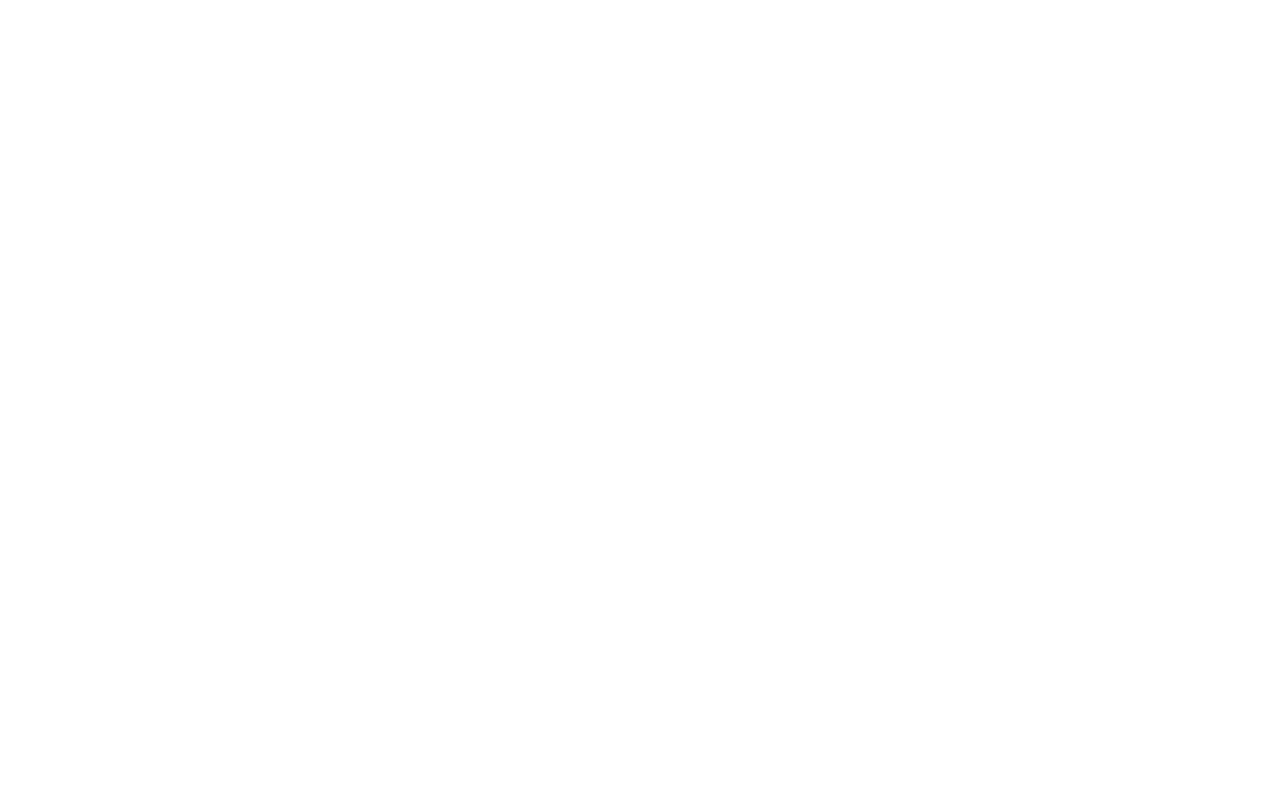
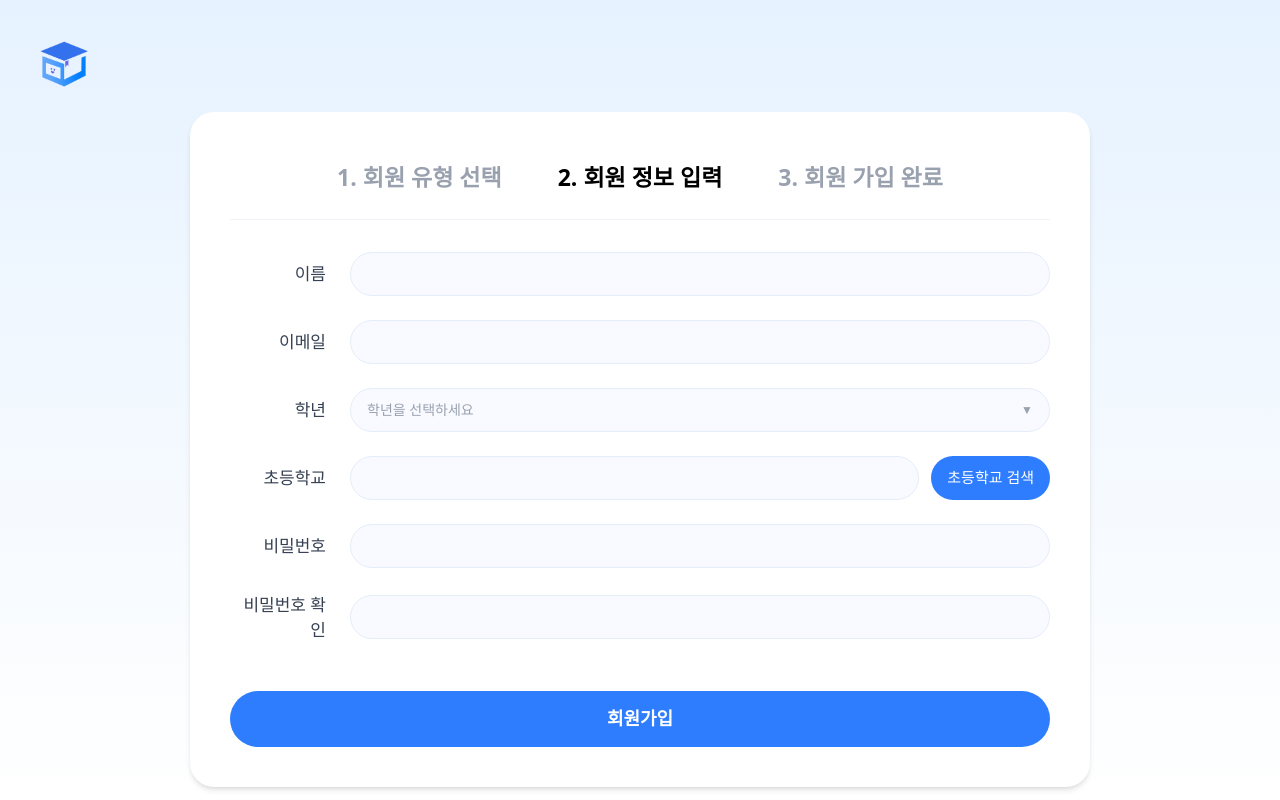
Before and after one commit to chosm0204/DuDu, a React (Vite) app: page /register/under14 in a window 1280 px wide. Before the commit this address had no page. Built offline with nearby package versions, Linux system fonts and the light colour scheme.

Commit message:
회원가입창 구현

```diff
--- a/src/App.jsx
+++ b/src/App.jsx
@@ -7,6 +7,7 @@
 import Report from "./minju/Report";
 import Login from "./minju/Login";
 import Register from "./minju/Register";
+import RegisterUnder14 from "./minju/RegisterUnder14"
 
 
 export default function App() {
@@ -18,6 +19,7 @@
       <Route path="/report" element={<Report />} />
       <Route path="/login" element={<Login />} />
       <Route path="/register" element={<Register />} />
+      <Route path="/register/under14" element={<RegisterUnder14 />} />
     </Routes>
   );
 }
--- a/src/minju/Login.jsx
+++ b/src/minju/Login.jsx
@@ -15,17 +15,17 @@
   };
 
   return (
-    <div className="min-h-screen w-full bg-gradient-to-b from-[#E6F2FF] to-white flex flex-col items-center">
+    <div className="w-full min-h-screen bg-gradient-to-b from-[#E6F2FF] to-white flex flex-col items-center pt-10">
       {/*========== 헤더 ==========*/}
-      <header className="w-full flex items-center px-10 pt-5">
+      <header className="w-full flex items-center px-10">
         <Link to="/">
-          <img src="/logo.png" alt="로고" className="w-10 h-10" />
+          <img src="/logo.png" alt="로고" className="w-12 h-12" />
         </Link>
       </header>
 
       {/*========== 로그인 부분 ==========*/}
-      <main className="flex flex-col items-center mt-8">
-        <img src="/logo.png" alt="로고" className="w-40 h-40 mb-6" />
+      <main className="flex flex-col items-center mt-5">
+        <img src="/logo.png" alt="로고" className="w-35 h-35 mb-6" />
 
         <p className="text-[#2F7DFF] text-[35px] font-bold text-center leading-snug mb-8">
           로그인하고
--- a/src/minju/Register.jsx
+++ b/src/minju/Register.jsx
@@ -1,91 +1,139 @@
-import React from "react";
+import React, { useState } from "react";
 import { useNavigate, Link } from "react-router-dom";
 
-export default function register() {
+export default function Register() {
   const navigate = useNavigate();
 
-  const goUnder14 = () => navigate("/signup/under14");
-  const goOver14 =  () => navigate("/signup/over14");
+  const [selectedType, setSelectedType] = useState("under14"); // 기본값: 14세 미만
+  const [agreePrivacy, setAgreePrivacy] = useState(false);
+  const [agreeTerms, setAgreeTerms] = useState(false);
+
+  const canSubmit = selectedType && agreePrivacy && agreeTerms;
+
+  const handleSubmit = () => {
+    if (!canSubmit) return;
+
+    if (selectedType === "under14") {
+      navigate("/register/under14");
+    } else {
+      navigate("/register/over14");
+    }
+  };
 
   return (
-    <div className="w-full min-h-screen bg-gradient-to-b from-[#E6F2FF] to-white flex flex-col items-center pt-6">
-
-      {/* ========== 상단 로고 ========== */}
+    <div className="w-full min-h-screen bg-gradient-to-b from-[#E6F2FF] to-white flex flex-col items-center pt-10">
+      {/* ========== 헤더 ========== */}
       <header className="w-full flex items-center px-10 mb-6">
         <Link to="/">
-          <img src="/logo.png" alt="두두 로고" className="w-9 h-9" />
+          <img src="/logo.png" alt="두두 로고" className="w-12 h-12" />
         </Link>
       </header>
 
-      <div className="w-[90%] max-w-[900px] bg-white rounded-3xl shadow-sm p-10 pt-12">
-
-        {/* ========== 단계 표시 ========== */}
-        <div className="flex justify-center gap-14 mb-8">
-          <div className="text-[#2F7DFF] font-semibold text-[20px]">
+      {/* ========== 카드 영역 ========== */}
+      <div className="w-[90%] max-w-[900px] bg-white rounded-3xl shadow-md p-10 pt-12 pb-30">
+        <div className="flex justify-center gap-14 mb-6">
+          <div className="text-black font-semibold text-[23px]">
             1. 회원 유형 선택
           </div>
-          <div className="text-gray-400 font-semibold text-[20px]">
+          <div className="text-gray-400 font-semibold text-[23px]">
             2. 회원 정보 입력
           </div>
-          <div className="text-gray-400 font-semibold text-[20px]">
+          <div className="text-gray-400 font-semibold text-[23px]">
             3. 회원 가입 완료
           </div>
         </div>
 
-        <div className="w-full h-px bg-[#F0F2F7] mb-8" />
+        <div className="w-full h-px bg-[#F0F2F7] mb-7" />
 
-        {/* ========== 안내 문구 ========== */}
-        <p className="text-gray-500 leading-relaxed mb-12 text-left ">
+        <p className="text-gray-500 leading-relaxed mb-12 text-center">
           위 유형 중 본인에게 해당하는 유형을 선택해 주세요.
           <br />
           유형마다 가입 절차가 다르니, 꼭 본인에게 맞는 유형으로 가입하시길 바랍니다.
         </p>
 
-        {/* ========== 나이 선택 ========== */}
-        <div className="flex justify-center gap-8 mb-12">
-
+        {/* ========== 회원 유형 카드 ========= */}
+        <div className="flex justify-center gap-8 mb-6">
           <button
-            onClick={goUnder14}
-            className="w-[220px] h-[200px] rounded-2xl bg-[#60A5FA] text-white flex flex-col items-center justify-center shadow-md transition hover:opacity-90"
+            type="button"
+            onClick={() => setSelectedType("under14")}
+            className={`w-[230px] h-[210px] rounded-3xl flex flex-col items-center justify-center shadow-md cursor-pointer transition-transform duration-150 hover:-translate-y-1 ${
+              selectedType === "under14"
+                ? "bg-[#60A5FA] text-white"
+                : "bg-[#D2D6DE] text-white"
+            }`}
           >
-            <img src="/person1.png" className="w-10 h-10 mb-3 opacity-95" alt="14세 미만 아이콘"/>
-            <p className="text-[20px] font-bold leading-tight">14세 미만</p>
-            <p className="text-[17px] opacity-90">회원 가입하기</p>
+            <img src="/person1.png" alt="14세 미만 아이콘" className="w-10 h-10 mb-4 opacity-95"/>
+            <p className="text-[20px] font-bold mb-1">14세 미만</p>
+            <p className="text-[16px]">회원 가입하기</p>
           </button>
 
           <button
-            onClick={goOver14}
-            className="w-[220px] h-[200px] rounded-2xl bg-[#BABABA] text-white flex flex-col items-center justify-center shadow-inner transition hover:bg-[#CFCFCF]"
+            type="button"
+            onClick={() => setSelectedType("over14")}
+            className={`w-[230px] h-[210px] rounded-3xl flex flex-col items-center justify-center shadow-md cursor-pointer transition-transform duration-150 hover:-translate-y-1 ${
+              selectedType === "over14"
+                ? "bg-[#60A5FA] text-white"
+                : "bg-[#D2D6DE] text-white"
+            }`}
           >
-            <img src="/person2.png" className="w-16 h-10 mb-3 opacity-95" alt="14세 이상 아이콘"/>
-            <p className="text-[20px] font-bold leading-tight">14세 이상</p>
-            <p className="text-[17px] opacity-90">회원 가입하기</p>
+            <img src="/person2.png" alt="14세 이상 아이콘" className="w-15 h-10 mb-4 opacity-95"/>
+            <p className="text-[20px] font-bold mb-1">14세 이상</p>
+            <p className="text-[16px]">회원 가입하기</p>
           </button>
         </div>
 
         {/* ========== 필수 약관 ========== */}
-        <div className="flex flex-col gap-4 items-start">
-          <label className="flex items-center gap-3 cursor-pointer text-[15px]">
-            <input
-              type="checkbox"
-              className="w-4 h-4 accent-[#2F7DFF]"
-            />
+        <div className="flex flex-col gap-3 items-start mb-6">
+          <button
+            type="button"
+            onClick={() => setAgreePrivacy(!agreePrivacy)}
+            className="flex items-center gap-2 text-[14px]"
+          >
+            <span
+              className={`w-4 h-4 rounded-full border flex items-center justify-center text-[10px] ${
+                agreePrivacy ? "border-[#2F7DFF]" : "border-gray-300"
+              }`}
+            >
+              {agreePrivacy && <span>✓</span>}
+            </span>
             <span className="text-red-500 font-medium">(필수)</span>
-            <span className="text-gray-700">개인정보 수집 및 이용 동의</span>
+            <span className="text-gray-700">
+              개인정보 수집 및 이용 동의
+            </span>
             <span className="text-gray-400">&gt;</span>
-          </label>
+          </button>
 
-          <label className="flex items-center gap-3 cursor-pointer text-[15px]">
-            <input
-              type="checkbox"
-              className="w-4 h-4 accent-[#2F7DFF]"
-            />
+          <button
+            type="button"
+            onClick={() => setAgreeTerms(!agreeTerms)}
+            className="flex items-center gap-2 text-[14px]"
+          >
+            <span
+              className={`w-4 h-4 rounded-full border flex items-center justify-center text-[10px] ${
+                agreeTerms ? "border-[#2F7DFF]" : "border-gray-300"
+              }`}
+            >
+              {agreeTerms && <span>✓</span>}
+            </span>
             <span className="text-red-500 font-medium">(필수)</span>
             <span className="text-gray-700">두두 이용 약관</span>
             <span className="text-gray-400">&gt;</span>
-          </label>
+          </button>
+        </div>
 
-        </div>
+        {/* ========== 회원가입 버튼 ========== */}
+        <button
+          type="button"
+          onClick={handleSubmit}
+          disabled={!canSubmit}
+          className={`w-full h-[56px] rounded-full text-white font-semibold text-[18px] mt-2 transition ${
+            canSubmit
+              ? "bg-[#2F7DFF] hover:bg-[#1F5EDB]"
+              : "bg-[#AFCBFF] cursor-not-allowed"
+          }`}
+        >
+          회원가입
+        </button>
       </div>
     </div>
   );
--- /dev/null
+++ b/src/minju/RegisterUnder14.jsx
@@ -0,0 +1,219 @@
+import React, { useState } from "react";
+import { Link, useNavigate } from "react-router-dom";
+
+const GRADE_OPTIONS = [
+  "1학년 1학기",
+  "1학년 2학기",
+  "2학년 1학기",
+  "2학년 2학기",
+  "3학년 1학기",
+  "3학년 2학기",
+  "4학년 1학기",
+  "4학년 2학기",
+  "5학년 1학기",
+  "5학년 2학기",
+  "6학년 1학기",
+  "6학년 2학기",
+];
+
+export default function RegisterUnder14() {
+  const navigate = useNavigate();
+
+  const [form, setForm] = useState({
+    name: "",
+    email: "",
+    grade: "",
+    school: "",
+    password: "",
+    passwordConfirm: "",
+  });
+
+  const [isGradeOpen, setIsGradeOpen] = useState(false);
+
+  const handleChange = (e) => {
+    const { name, value } = e.target;
+    setForm((prev) => ({ ...prev, [name]: value }));
+  };
+
+  const handleSelectGrade = (grade) => {
+    setForm((prev) => ({ ...prev, grade }));
+    setIsGradeOpen(false);
+  };
+
+  const handleSubmit = (e) => {
+    e.preventDefault();
+
+    // 3단계로 이동 임시 !!!!!!!!!!!!!!!
+    navigate("/signup/complete");
+  };
+
+  return (
+    <div className="w-full min-h-screen bg-gradient-to-b from-[#E6F2FF] to-white flex flex-col items-center pt-10">
+      {/* ========== 헤더 ========== */}
+      <header className="w-full flex items-center px-10 mb-6">
+        <Link to="/">
+          <img src="/logo.png" alt="두두 로고" className="w-12 h-12" />
+        </Link>
+      </header>
+
+      {/* ========== 카드 영역 ========== */}
+      <div className="w-[90%] max-w-[900px] bg-white rounded-3xl shadow-md p-10 pt-12 min-h-[500px]">
+        {/* 단계 표시 */}
+        <div className="flex justify-center gap-14 mb-6">
+          <div className="text-gray-400 font-semibold text-[23px]">
+            1. 회원 유형 선택
+          </div>
+          <div className="text-black font-semibold text-[23px]">
+            2. 회원 정보 입력
+          </div>
+          <div className="text-gray-400 font-semibold text-[23px]">
+            3. 회원 가입 완료
+          </div>
+        </div>
+
+        <div className="w-full h-px bg-[#F0F2F7] mb-8" />
+
+        {/* ========== 입력 폼 ========== */}
+        <form onSubmit={handleSubmit} className="space-y-6">
+          {/* 이름 */}
+          <div className="flex items-center gap-6">
+            <label className="w-24 text-right text-gray-700 text-[17px]">
+              이름
+            </label>
+            <input
+              type="text"
+              name="name"
+              value={form.name}
+              onChange={handleChange}
+              className="flex-1 h-11 px-4 rounded-full border border-[#E5EDF9] bg-[#F8FAFF] outline-none focus:ring-2 focus:ring-[#2F7DFF]"
+            />
+          </div>
+
+          {/* 이메일 */}
+          <div className="flex items-center gap-6">
+            <label className="w-24 text-right text-gray-700 text-[17px]">
+              이메일
+            </label>
+            <input
+              type="email"
+              name="email"
+              value={form.email}
+              onChange={handleChange}
+              className="flex-1 h-11 px-4 rounded-full border border-[#E5EDF9] bg-[#F8FAFF] outline-none focus:ring-2 focus:ring-[#2F7DFF]"
+            />
+          </div>
+
+          {/* 학년 커스텀 드롭다운 */}
+          <div className="flex items-center gap-6">
+            <label className="w-24 text-right text-gray-700 text-[17px]">
+              학년
+            </label>
+            <div className="relative flex-1">
+              <button
+                type="button"
+                onClick={() => setIsGradeOpen((prev) => !prev)}
+                className="w-full h-11 px-4 rounded-full border border-[#E5EDF9] bg-[#F8FAFF] outline-none flex items-center justify-between focus:ring-2 focus:ring-[#2F7DFF]"
+              >
+                <span
+                  className={
+                    form.grade
+                      ? "text-[14px] text-gray-800"
+                      : "text-[14px] text-gray-400"
+                  }
+                >
+                  {form.grade || "학년을 선택하세요"}
+                </span>
+                <span className="ml-2 text-gray-400 text-[12px]">▼</span>
+              </button>
+
+              {isGradeOpen && (
+                <ul className="absolute z-10 mt-2 w-full bg-white rounded-xl shadow-lg border border-[#E5EDF9] max-h-60 overflow-y-auto">
+                  {GRADE_OPTIONS.map((option) => (
+                    <li key={option}>
+                      <button
+                        type="button"
+                        onClick={() => handleSelectGrade(option)}
+                        className={`w-full px-4 py-2 flex items-center justify-between text-left text-[14px] ${
+                          form.grade === option
+                            ? "text-black"
+                            : "text-gray-600"
+                        } hover:bg-[#E8F2FF] hover:text-[#2F7DFF]`}
+                      >
+                        <span>{option}</span>
+                        {form.grade === option && (
+                          <span className="text-[#2F7DFF] text-[13px]">
+                            ✓
+                          </span>
+                        )}
+                      </button>
+                    </li>
+                  ))}
+                </ul>
+              )}
+            </div>
+          </div>
+
+          {/* 초등학교 */}
+          <div className="flex items-center gap-6">
+            <label className="w-24 text-right text-gray-700 text-[17px]">
+              초등학교
+            </label>
+            <div className="flex flex-1 gap-3">
+              <input
+                type="text"
+                name="school"
+                value={form.school}
+                onChange={handleChange}
+                className="flex-1 h-11 px-4 rounded-full border border-[#E5EDF9] bg-[#F8FAFF] outline-none focus:ring-2 focus:ring-[#2F7DFF]"
+              />
+              <button
+                type="button"
+                className="px-4 h-11 rounded-full bg-[#2F7DFF] text-white text-[15px] font-medium"
+              >
+                초등학교 검색
+              </button>
+            </div>
+          </div>
+
+          {/* 비밀번호 */}
+          <div className="flex items-center gap-6">
+            <label className="w-24 text-right text-gray-700 text-[17px]">
+              비밀번호
+            </label>
+            <input
+              type="password"
+              name="password"
+              value={form.password}
+              onChange={handleChange}
+              className="flex-1 h-11 px-4 rounded-full border border-[#E5EDF9] bg-[#F8FAFF] outline-none focus:ring-2 focus:ring-[#2F7DFF]"
+            />
+          </div>
+
+          {/* 비밀번호 확인 */}
+          <div className="flex items-center gap-6">
+            <label className="w-24 text-right text-gray-700 text-[17px]">
+              비밀번호 확인
+            </label>
+            <input
+              type="password"
+              name="passwordConfirm"
+              value={form.passwordConfirm}
+              onChange={handleChange}
+              className="flex-1 h-11 px-4 rounded-full border border-[#E5EDF9] bg-[#F8FAFF] outline-none focus:ring-2 focus:ring-[#2F7DFF]"
+            />
+          </div>
+
+          {/* ========== 회원가입 버튼 ========== */}
+          <div className="pt-6">
+            <button
+              type="submit"
+              className="w-full h-[56px] rounded-full bg-[#2F7DFF] hover:bg-[#1F5EDB] text-white font-semibold text-[18px] transition"
+            >
+              회원가입
+            </button>
+          </div>
+        </form>
+      </div>
+    </div>
+  );
+}
```
Also changed, not shown: src/minju/Homes/Home4.jsx (+12 -5 lines), src/minju/Homes/Home1.jsx (line endings or trailing spaces).
